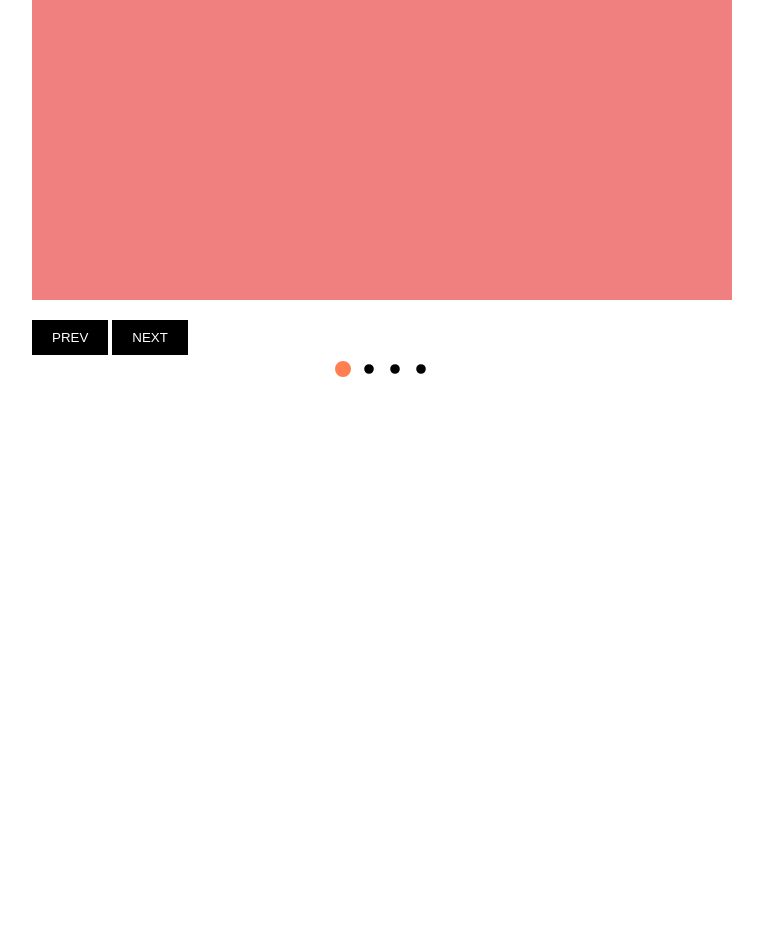
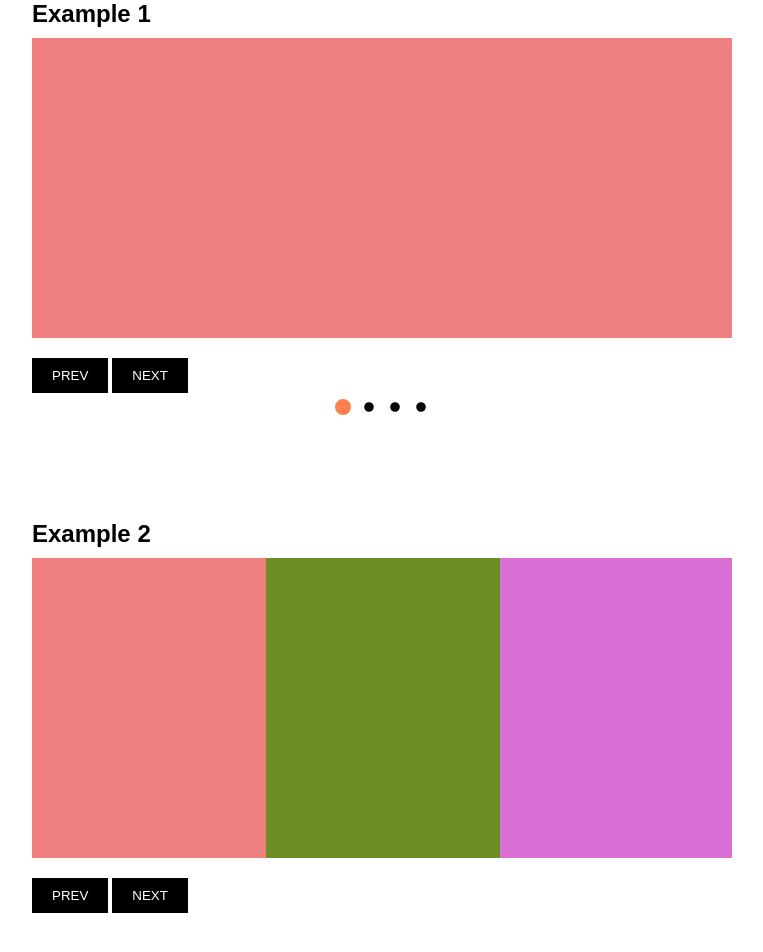
Before and after one commit to takesfive/swish, a website: page index.html in a window 1280 px wide. Shown: the top 952 px of the page, without its empty margins (258-1021 px from the left). Before the commit the page ends 800 px from the top, so only its background shows below. Drawn offline with Linux system fonts and the light colour scheme.

Commit message:
fix / add examples

```diff
--- a/index.html
+++ b/index.html
@@ -11,8 +11,9 @@
 </head>
 
 <body>
-  <div style="max-width: 700px; margin: auto;">
-    <div class="swish">
+  <div style="max-width: 700px; margin: 0 auto 100px;">
+    <h2 style="font-family: sans-serif; margin: 0 0 10px;">Example 1</h2>
+    <div class="swish swish-example-1">
       <ul class="swish-list">
         <li class="swish-list__item">
           <div style="height: 300px; width: 100%; background: lightcoral" class="swish__item_inner">
@@ -32,30 +33,86 @@
       <button data-swish-dir="next">NEXT</button>
     </div>
   </div>
+
+  <div style="max-width: 700px; margin: 0 auto 100px;">
+    <h2 style="font-family: sans-serif; margin: 0 0 10px;">Example 2</h2>
+    <div class="swish swish-example-2">
+      <ul class="swish-list">
+        <li class="swish-list__item">
+          <div style="height: 300px; width: 100%; background: lightcoral" class="swish__item_inner">
+          </div>
+        </li>
+        <li class="swish-list__item">
+          <div style="height: 300px; width: 100%; background: olivedrab" class="swish__item_inner"></div>
+        </li>
+        <li class="swish-list__item">
+          <div style="height: 300px; width: 100%; background: orchid" class="swish__item_inner"></div>
+        </li>
+        <li class="swish-list__item">
+          <div style="height: 300px; width: 100%; background: slategrey" class="swish__item_inner"></div>
+        </li>
+        <li class="swish-list__item">
+          <div style="height: 300px; width: 100%; background: cornflowerblue" class="swish__item_inner"></div>
+        </li>
+        <li class="swish-list__item">
+          <div style="height: 300px; width: 100%; background: orangered" class="swish__item_inner"></div>
+        </li>
+      </ul>
+      <button data-swish-dir="prev">PREV</button>
+      <button data-swish-dir="next">NEXT</button>
+    </div>
+  </div>
+
+  <div style="max-width: 700px; margin: 0 auto 100px;">
+    <h2 style="font-family: sans-serif; margin: 0 0 10px;">Example 3</h2>
+    <div class="swish swish-example-3">
+      <ul class="swish-list">
+        <li class="swish-list__item">
+          <div style="height: 300px; width: 100%; background: lightcoral" class="swish__item_inner">
+          </div>
+        </li>
+        <li class="swish-list__item">
+          <div style="height: 300px; width: 100%; background: olivedrab" class="swish__item_inner"></div>
+        </li>
+        <li class="swish-list__item">
+          <div style="height: 300px; width: 100%; background: orchid" class="swish__item_inner"></div>
+        </li>
+        <li class="swish-list__item">
+          <div style="height: 300px; width: 100%; background: slategrey" class="swish__item_inner"></div>
+        </li>
+      </ul>
+      <button data-swish-dir="prev">PREV</button>
+      <button data-swish-dir="next">NEXT</button>
+    </div>
+  </div>
+
   <script src="./dist/swish.js"></script>
   <script>
     swish({
-      selectors: document.querySelectorAll('.swish'),
+      selectors: document.querySelectorAll('.swish-example-1'),
       config: {
         slides: 1,
         shifted: 0,
         speed: 0.3,
         infinity: true,
         pagination: true,
-        responsive: {
-          800: {
-            slides: 2,
-            infinity: true,
-            pagination: true,
-            shifted: 0,
-          },
-          600: {
-            slides: 1,
-            shifted: 100,
-            infinity: true,
-            pagination: true,
-          }
-        }
+      }
+    })
+    swish({
+      selectors: document.querySelectorAll('.swish-example-2'),
+      config: {
+        slides: 3,
+        shifted: 0,
+        speed: 0.3,
+      }
+    })
+    swish({
+      selectors: document.querySelectorAll('.swish-example-3'),
+      config: {
+        slides: 1,
+        shifted: 100,
+        speed: 0.3,
+        pagination: true,
       }
     })
 
```
Also changed, not shown: 1 other file.
